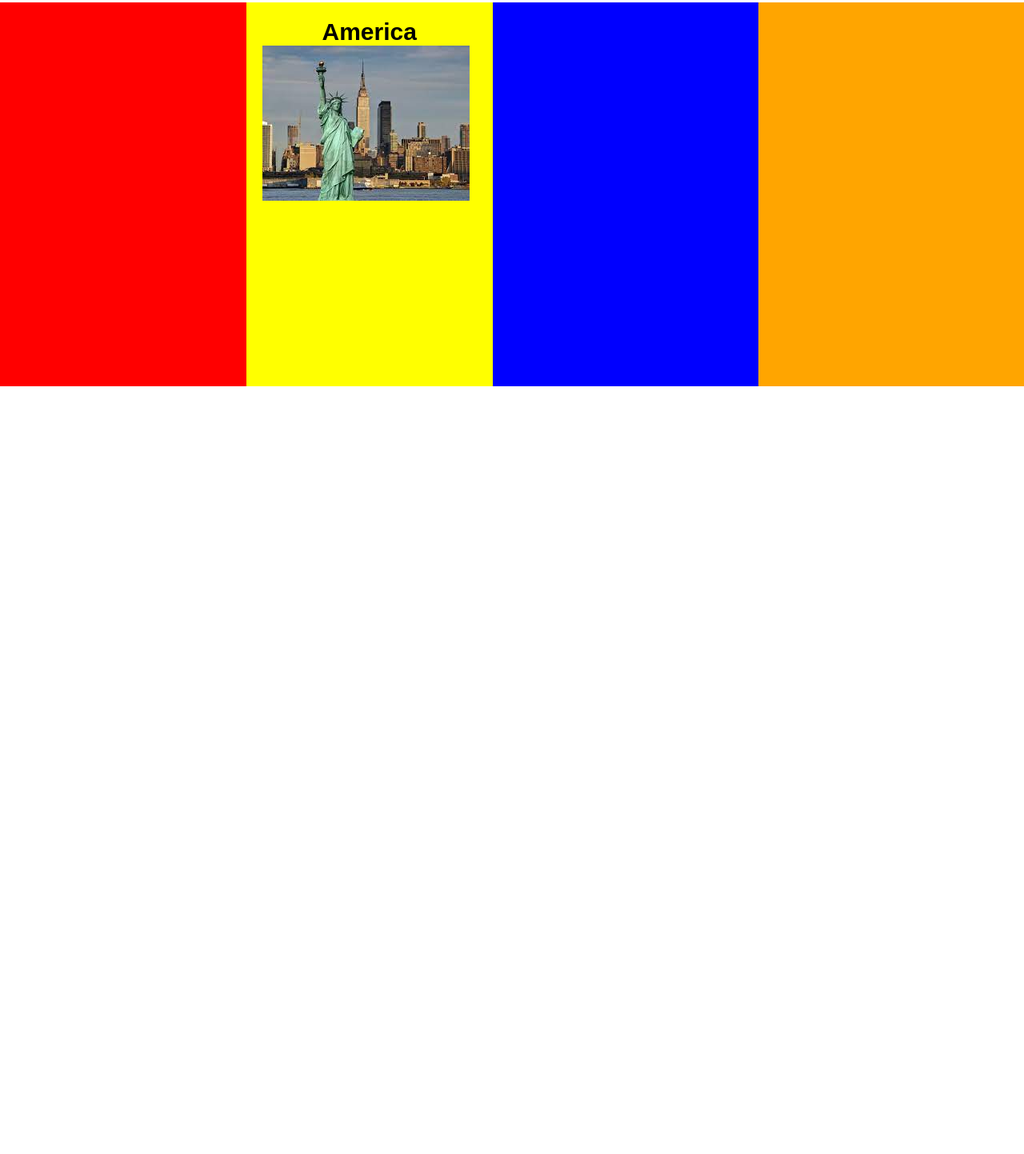
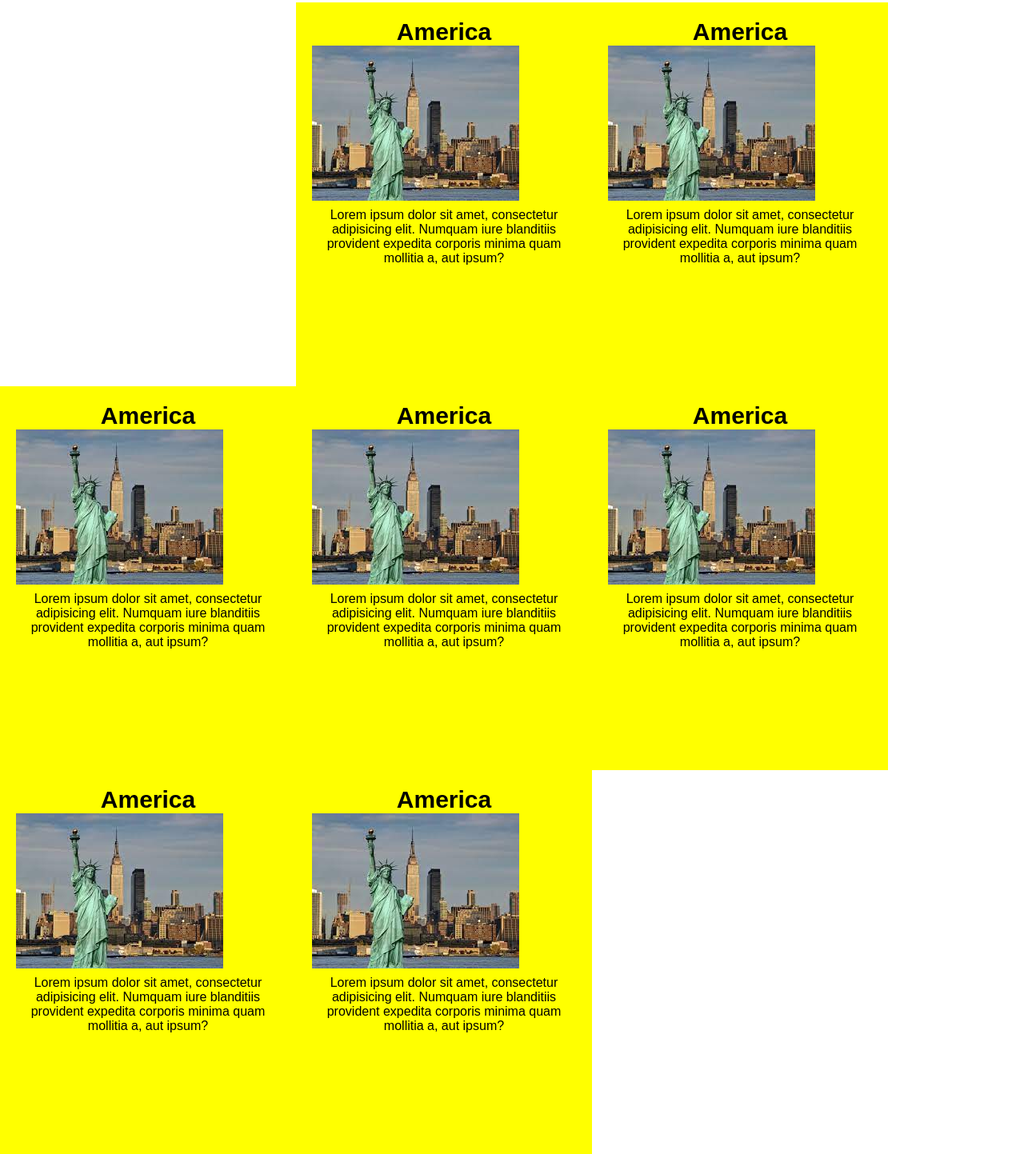
Before and after one commit to Faizantechy/Hackathon-Project, a plain HTML site: page index.html in a window 1280 px wide. Shown: the part 797-2240 px from the top of the page at 80% size. Before the commit the page ends 1600 px from the top, so only its background shows below. Drawn offline with nearby package versions, Linux system fonts and the light colour scheme.

Commit message:
second commit

```diff
--- a/index.html
+++ b/index.html
@@ -142,9 +142,64 @@
         <h4>America</h4>
         <img src="/images.jpg" alt="">
 
+        <p>Lorem ipsum dolor sit amet, consectetur adipisicing elit. Numquam iure blanditiis provident expedita corporis minima quam mollitia a, aut ipsum?</p>
+
     </div>
-    <div class="card3 card"></div>
-    <div class="card4 card"></div>
+
+    <div class="card2 card">
+
+        <h4>America</h4>
+        <img src="/images.jpg" alt="">
+
+        <p>Lorem ipsum dolor sit amet, consectetur adipisicing elit. Numquam iure blanditiis provident expedita corporis minima quam mollitia a, aut ipsum?</p>
+
+    </div>
+
+    <div class="card2 card">
+
+        <h4>America</h4>
+        <img src="/images.jpg" alt="">
+
+        <p>Lorem ipsum dolor sit amet, consectetur adipisicing elit. Numquam iure blanditiis provident expedita corporis minima quam mollitia a, aut ipsum?</p>
+
+    </div>
+
+    <div class="card2 card">
+
+        <h4>America</h4>
+        <img src="/images.jpg" alt="">
+
+        <p>Lorem ipsum dolor sit amet, consectetur adipisicing elit. Numquam iure blanditiis provident expedita corporis minima quam mollitia a, aut ipsum?</p>
+
+    </div>
+
+    <div class="card2 card">
+
+        <h4>America</h4>
+        <img src="/images.jpg" alt="">
+
+        <p>Lorem ipsum dolor sit amet, consectetur adipisicing elit. Numquam iure blanditiis provident expedita corporis minima quam mollitia a, aut ipsum?</p>
+
+    </div>
+
+    <div class="card2 card">
+
+        <h4>America</h4>
+        <img src="/images.jpg" alt="">
+
+        <p>Lorem ipsum dolor sit amet, consectetur adipisicing elit. Numquam iure blanditiis provident expedita corporis minima quam mollitia a, aut ipsum?</p>
+
+    </div>
+
+    <div class="card2 card">
+
+        <h4>America</h4>
+        <img src="/images.jpg" alt="">
+
+        <p>Lorem ipsum dolor sit amet, consectetur adipisicing elit. Numquam iure blanditiis provident expedita corporis minima quam mollitia a, aut ipsum?</p>
+
+    </div>
+
 
 
 </div>
--- a/style.css
+++ b/style.css
@@ -196,12 +196,12 @@ padding-top: 20px;
     width: 100%;
     height: 100vh;
     display: flex;
+    flex-wrap: wrap;
 }
 
 .card{
 
     width: 370px;
-    background-color: red;
     height: 60vh;
     padding: 20px;
 
@@ -211,6 +211,12 @@ padding-top: 20px;
 
     font-size: 30px;
     text-align: center;
+}
+
+.card p{
+
+    text-align: center;
+    padding-top: 5px;
 }
 
 .card2{
```
